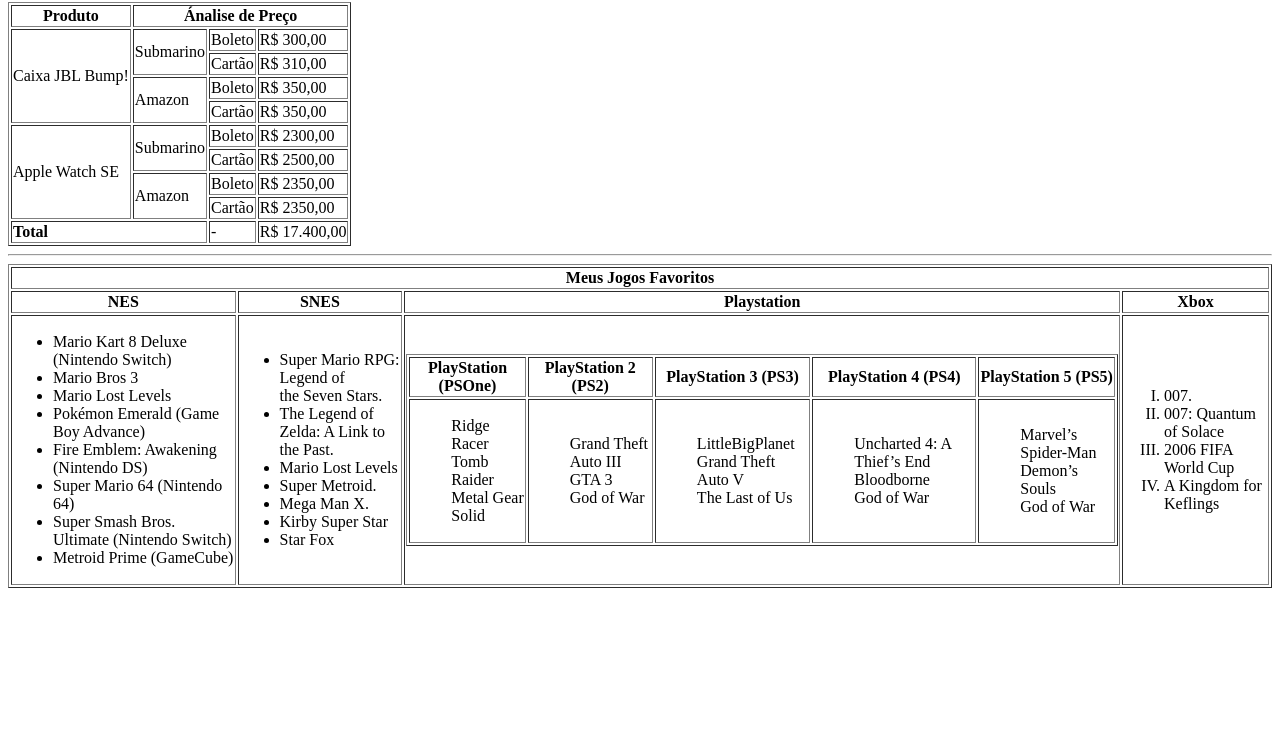
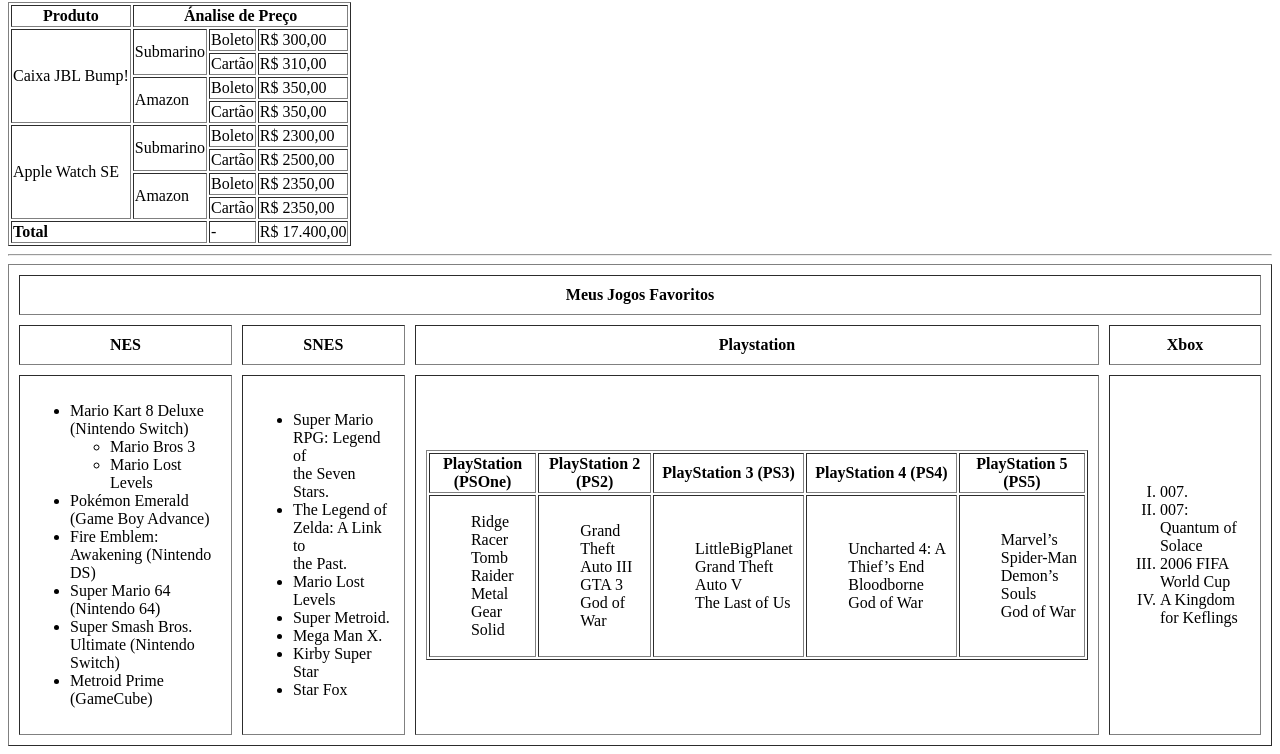
Before and after one commit to cassioc945-commits/SS1Nb-CC1Nb-CSW-26, a plain HTML site: page Aula 6.1/index.html in a window 1280 px wide. Shown: the part 650-1404 px from the top of the page. Before the commit the page ends 1246 px from the top, so only its background shows below. Drawn offline with Linux system fonts and the light colour scheme.

Commit message:
Fix HTML structure and formatting issues

```diff
--- a/Aula 6.1/index.html
+++ b/Aula 6.1/index.html
@@ -159,7 +159,7 @@
 
     <hr>
 
-    <table border="1">
+    <table border="1" cellpadding="10" cellspacing="10">
         <thead>
             <tr>
                 <th colspan="4">Meus Jogos Favoritos</th>
@@ -176,8 +176,10 @@
                 <td>
                     <ul>
                         <li>Mario Kart 8 Deluxe (Nintendo Switch)</li>
-                        <li>Mario Bros 3</li>
-                        <li>Mario Lost Levels</li>
+                            <ul>
+                                <li>Mario Bros 3</li>
+                                <li>Mario Lost Levels</li>
+                            </ul>
                         <li>Pokémon Emerald (Game Boy Advance)</li>
                         <li>Fire Emblem: Awakening (Nintendo DS)</li>
                         <li>Super Mario 64 (Nintendo 64)</li>
```
